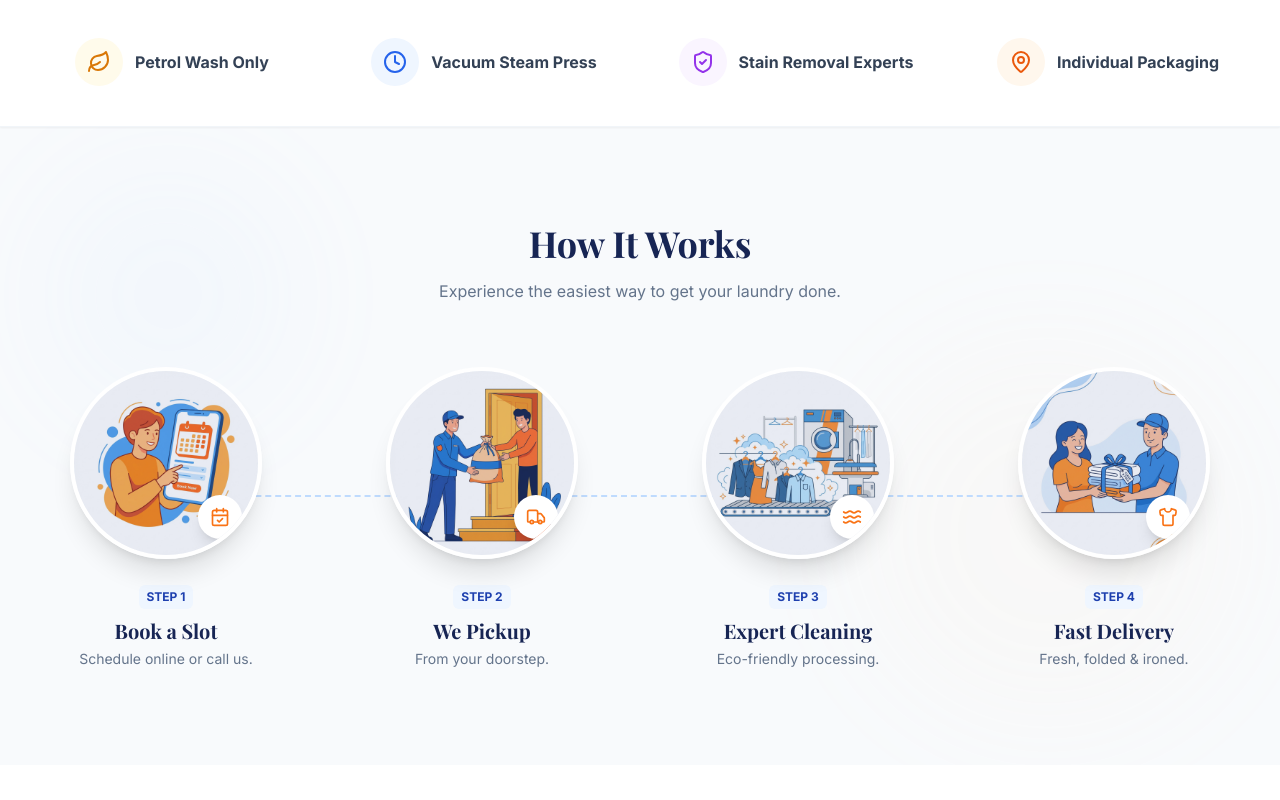
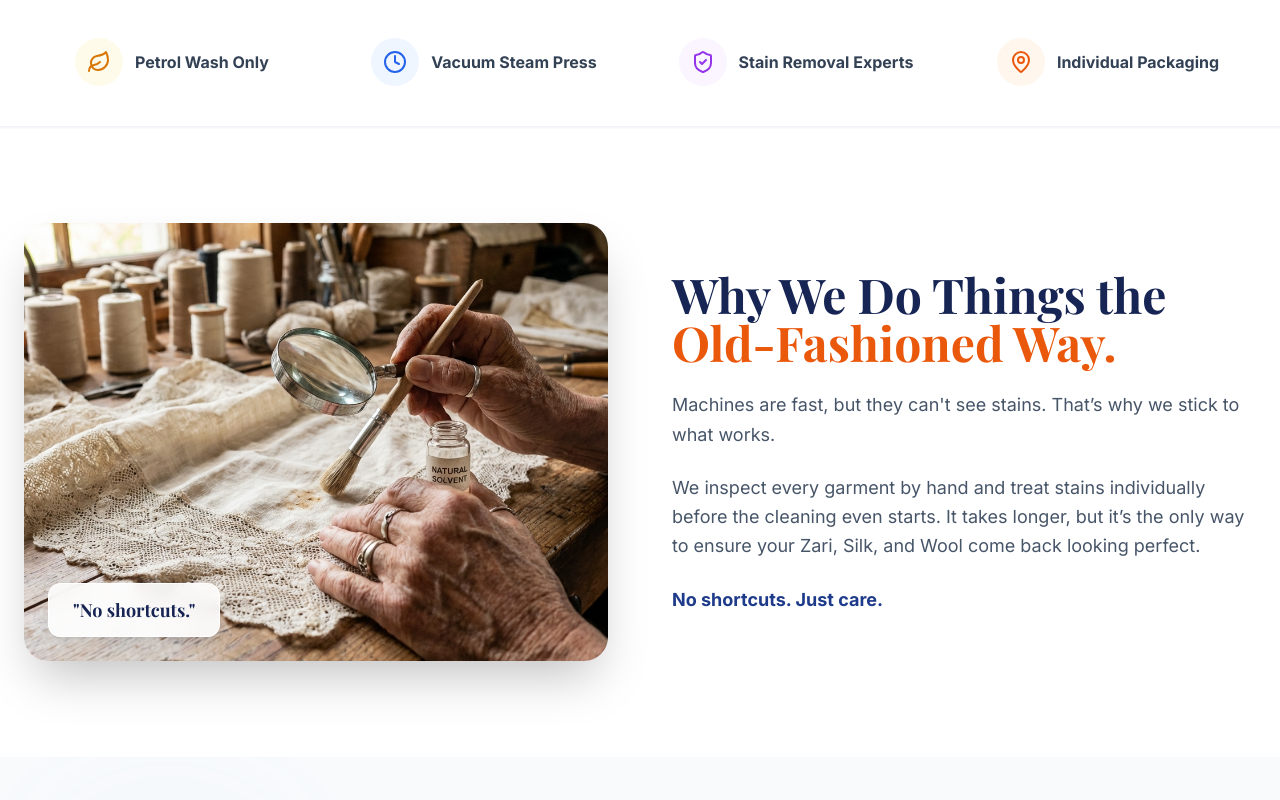
Before and after one commit to comexdryclean70/comex-dryclean-main-website, a Next.js app: page / in a window 1280 px wide. Shown: the part 620-1420 px from the top of the page. Built offline with nearby package versions, Linux system fonts and the light colour scheme; a web font is replaced by a local one.

Commit message:
feat: implement traditional care brand voice

```diff
--- a/src/app/page.tsx
+++ b/src/app/page.tsx
@@ -2,6 +2,7 @@ import { Suspense } from "react";
 import Image from "next/image";
 import Hero from "@/components/Hero";
 import TrustStrip from "@/components/TrustStrip";
+import MastersTouch from "@/components/MastersTouch";
 import ProcessSteps from "@/components/ProcessSteps";
 import PriceCards from "@/components/PriceCards";
 import TrustGallery from "@/components/TrustGallery";
@@ -34,6 +35,7 @@ export default function Home() {
 
       <Hero />
       <TrustStrip />
+      <MastersTouch />
       <ProcessSteps />
       <PriceCards />
       <Suspense fallback={<div className="w-full h-96 bg-slate-50 flex items-center justify-center text-slate-400">Loading Booking Wizard...</div>}>
--- /dev/null
+++ b/src/components/MastersTouch.tsx
@@ -0,0 +1,63 @@
+"use client";
+
+import Image from "next/image";
+import { motion } from "framer-motion";
+
+export default function MastersTouch() {
+    return (
+        <section className="py-24 bg-white overflow-hidden">
+            <div className="max-w-7xl mx-auto px-6">
+                <div className="flex flex-col md:flex-row items-center gap-16">
+                    {/* Visual Side */}
+                    <motion.div
+                        initial={{ opacity: 0, x: -50 }}
+                        whileInView={{ opacity: 1, x: 0 }}
+                        viewport={{ once: true }}
+                        transition={{ duration: 0.8 }}
+                        className="w-full md:w-1/2 relative"
+                    >
+                        <div className="relative aspect-[4/3] rounded-3xl overflow-hidden shadow-2xl">
+                            <Image
+                                src="/masters-touch.png"
+                                alt="Master craftsman inspecting fabric by hand"
+                                fill
+                                className="object-cover"
+                            />
+                            {/* Overlay Badge */}
+                            <div className="absolute bottom-6 left-6 bg-white/90 backdrop-blur text-blue-950 px-6 py-3 rounded-xl shadow-lg border border-white">
+                                <p className="font-serif font-bold text-lg">"No shortcuts."</p>
+                            </div>
+                        </div>
+                        {/* Decorative Element */}
+                        <div className="absolute -bottom-6 -right-6 w-full h-full border-2 border-orange-200 rounded-3xl -z-10 bg-orange-50/50"></div>
+                    </motion.div>
+
+                    {/* Copy Side */}
+                    <motion.div
+                        initial={{ opacity: 0, x: 50 }}
+                        whileInView={{ opacity: 1, x: 0 }}
+                        viewport={{ once: true }}
+                        transition={{ duration: 0.8, delay: 0.2 }}
+                        className="w-full md:w-1/2"
+                    >
+                        <h2 className="text-4xl md:text-5xl font-bold text-blue-950 font-serif mb-6 leading-tight">
+                            Why We Do Things the <span className="text-orange-600">Old-Fashioned Way.</span>
+                        </h2>
+
+                        <div className="space-y-6 text-lg text-slate-600 leading-relaxed">
+                            <p>
+                                Machines are fast, but they can't see stains. That’s why we stick to what works.
+                            </p>
+                            <p>
+                                We inspect every garment by hand and treat stains individually before the cleaning even starts. It takes longer, but it’s the only way to ensure your Zari, Silk, and Wool come back looking perfect.
+                            </p>
+                            <p className="font-bold text-blue-900">
+                                No shortcuts. Just care.
+                            </p>
+                        </div>
+                    </motion.div>
+                </div>
+            </div>
+        </section>
+    );
+}
```
Also changed, not shown: public/masters-touch.png (added).
